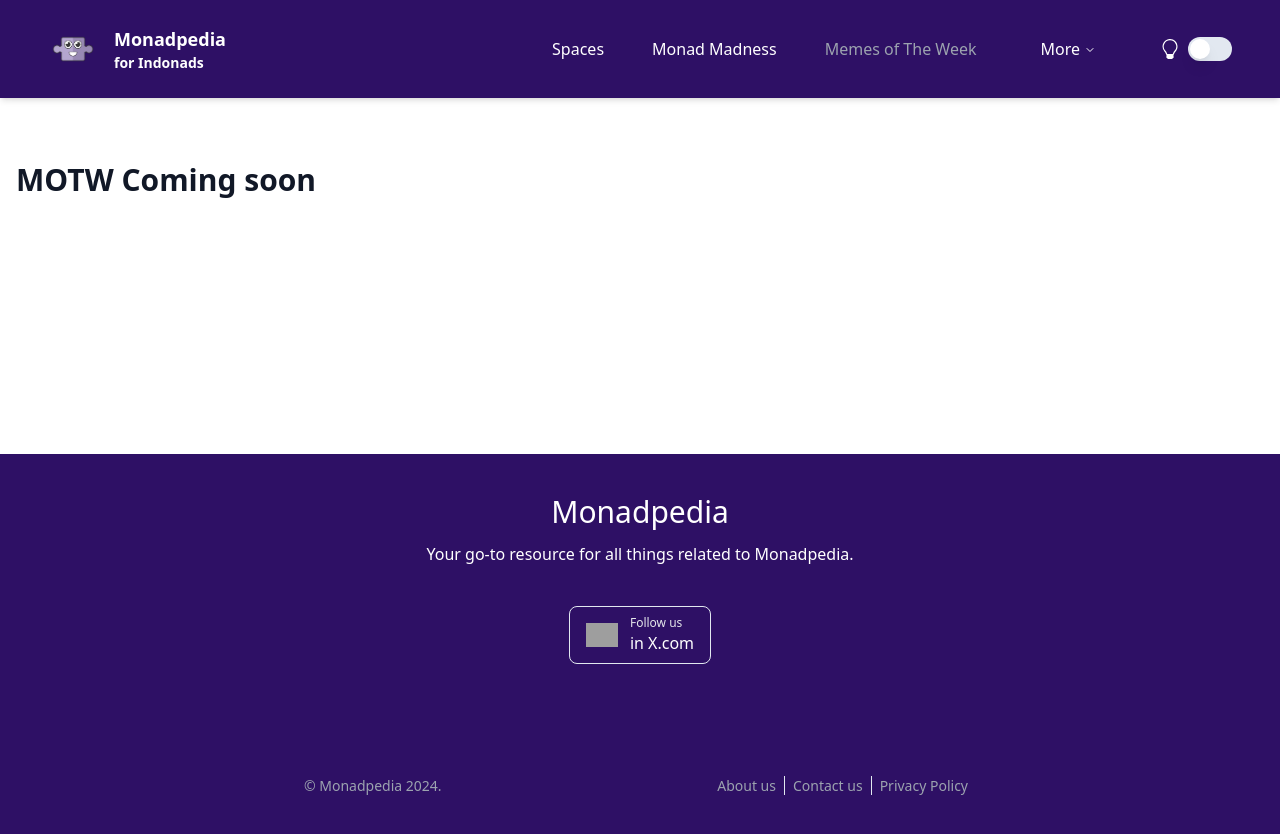
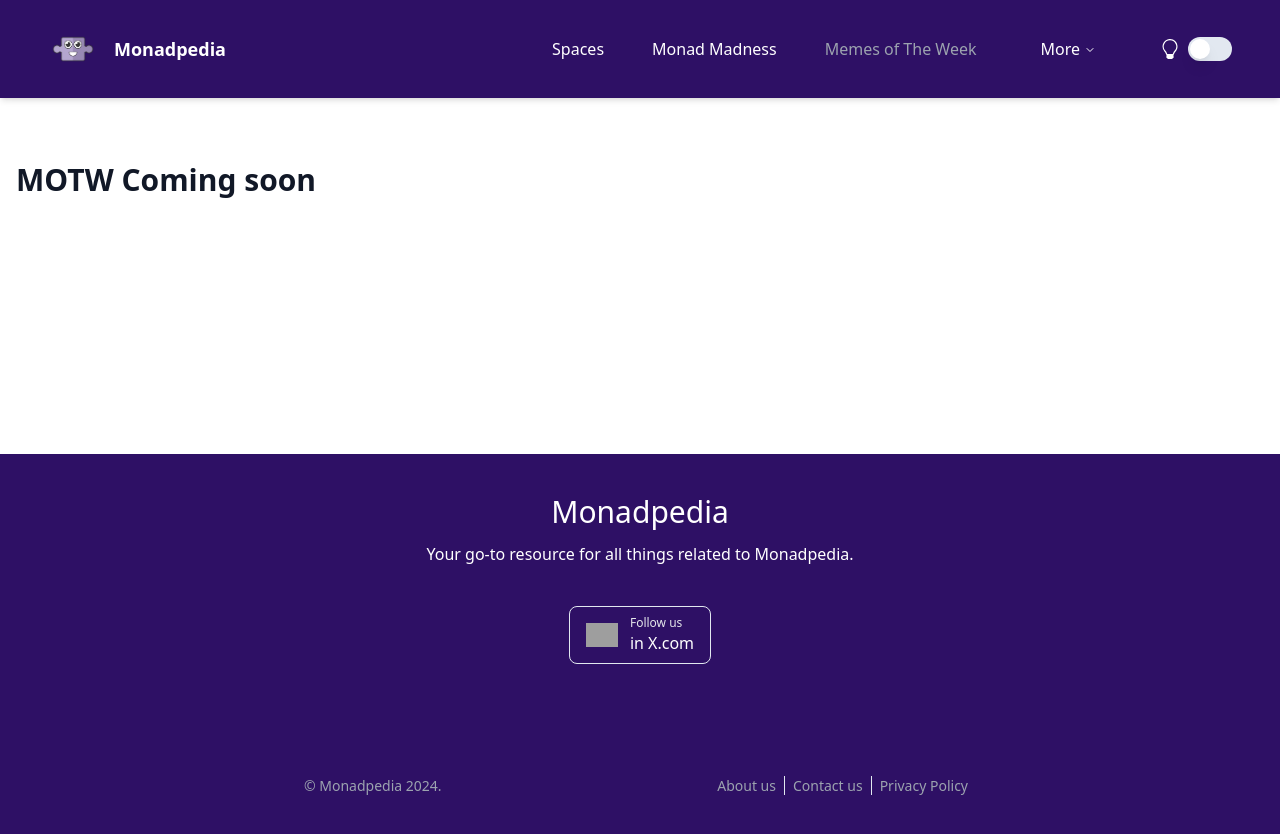
Before and after one commit to imfery/INDONADS-WIKI-FE, a Next.js app: page /motw in a window 1280 px wide. Built offline with nearby package versions, Linux system fonts and the light colour scheme; grey boxes are pictures that could not be loaded.

Commit message:
remove from indonads

```diff
--- a/src/components/Headers.tsx
+++ b/src/components/Headers.tsx
@@ -36,7 +36,6 @@ const Header: FC = () => {
                         className='text-white dark:text-gray-200 font-bold text-lg'
                     >
                         Monadpedia
-                        <p className='text-xs md:text-sm'>for Indonads</p>
                     </Link>
                 </div>
 
```
